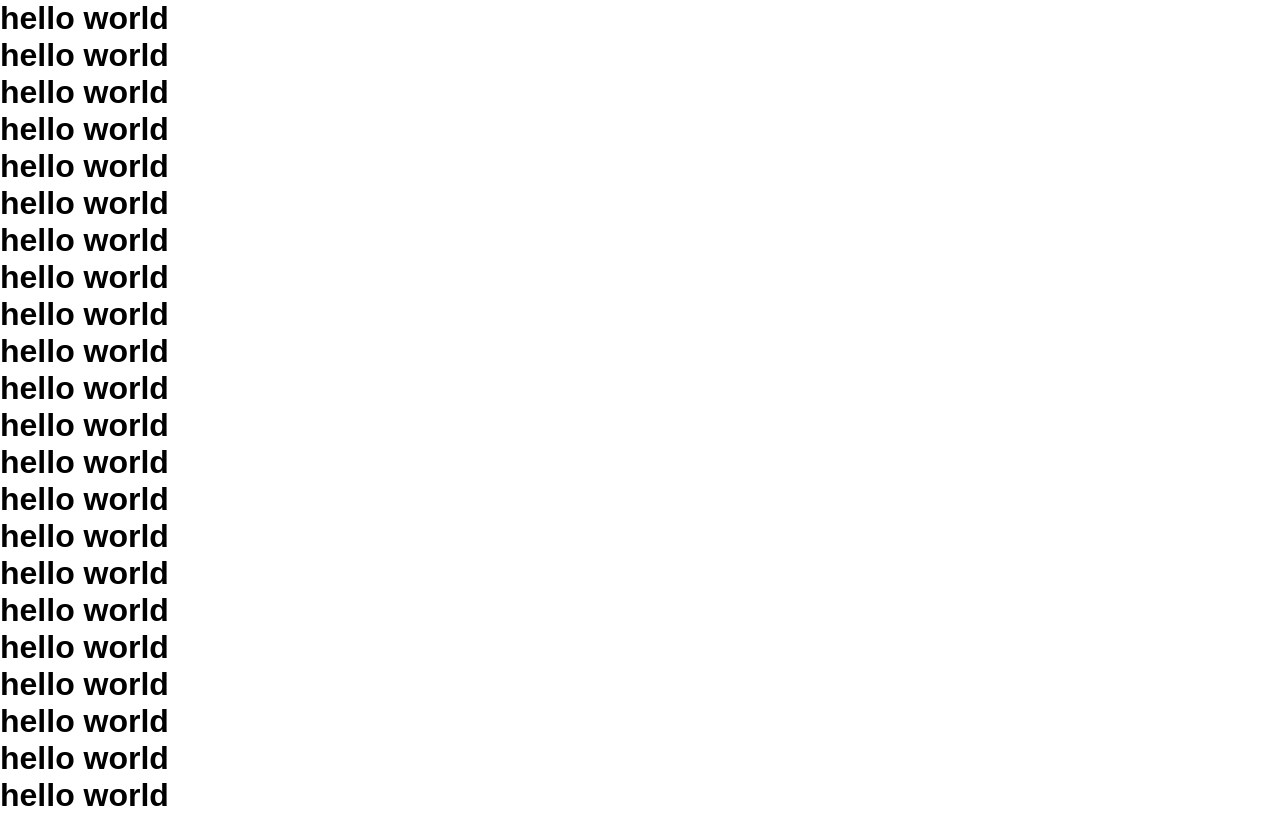
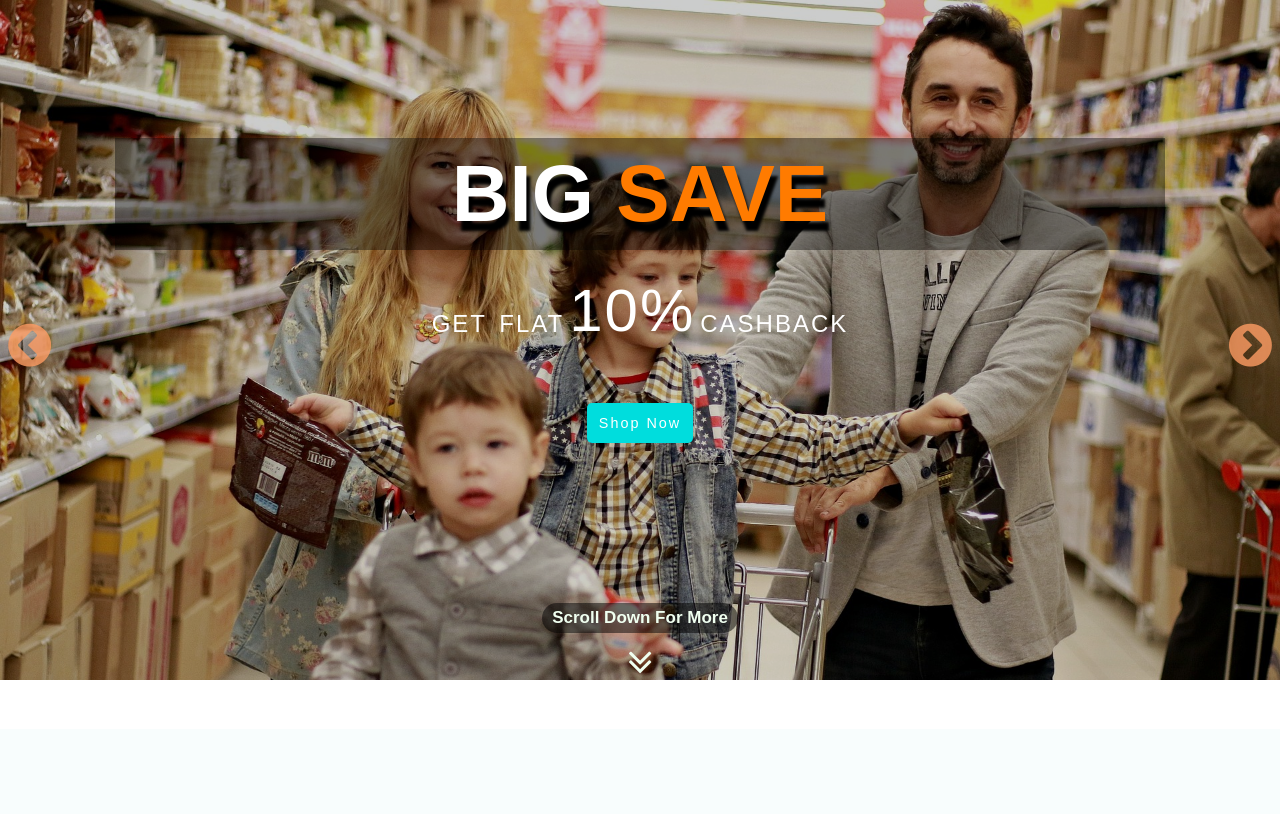
Before and after one commit to Rejaulali/EcommerceWebsite, a Django app: page / in a window 1280 px wide. Shown: the part 71-885 px from the top of the page. After the commit the page ends 751 px from the top, so only its background shows below. Run offline with Django 3.2, Linux system fonts and the light colour scheme.

Commit message:
carousel 95% completed

```diff
--- a/static/css/main.css
+++ b/static/css/main.css
@@ -1,3 +1,4 @@
+@import "slider.css";
 *{
     margin:0px;
     padding:0px;
@@ -24,6 +25,7 @@ a{
     list-style: none;
     border-bottom:1px solid orange;
     overflow: auto;
+    z-index: 10;
 
 }
 .burger div{
@@ -68,6 +70,7 @@ a{
     background: lightgray;
     height:0px;
     overflow: hidden;
+    z-index: +10;
     transition: 0.2s ease-in-out;
 }
 .dropdown li{
@@ -135,7 +138,8 @@ li:hover > .dropdown{
 
     .nav-links{
         display: block;
-        position: fixed;
+        position: absolute;
+        z-index: 25;
         margin:0px;
         padding: 0px;
         width: 85%;
--- /dev/null
+++ b/static/css/slider.css
@@ -0,0 +1,246 @@
+.slide-container{
+    position: relative;
+    overflow: hidden;
+
+
+}
+
+.slides{
+    display: flex;
+    width: 100vw;
+    height: 300px;
+
+}
+.slide img{
+    width: 100vw;
+    height: 300px;
+    object-fit: cover;
+    object-position: top;
+    /*display: none;*/
+
+}
+.arrow{
+
+    position: absolute;
+    outline: none;
+    top:0px;
+    z-index: 4;
+    opacity: 0.8;
+    background: transparent;
+    color:rgb(255, 157, 100);
+    height: 100%;
+    width: 100px;
+    border: none;
+    font-size:25px;
+    cursor:pointer;
+    transition: 0.3s;
+}
+.arrow:hover{
+    opacity: 1;
+    color:rgb(211, 82, 8);
+}
+.prev{
+    left:0px;
+}
+.next{
+    right:0px;
+}
+.fa-chevron-circle-left{
+    position: absolute;
+    top:calc(50% - 20px);
+    left:12px;
+    animation:prevanimation 1s ease forwards 2s infinite;
+}
+.fa-chevron-circle-right{
+    position: absolute;
+    top:calc(50% - 20px);
+    right:12px;
+    animation:nextanimation 1s ease forwards 2s infinite;
+}
+@keyframes prevanimation{
+    0%{
+        left:12px;
+    }
+    40%{
+        left:3px;
+    }
+    100%{
+        left:12px;
+    }
+}
+@keyframes nextanimation{
+    0%{
+        right:12px;
+    }
+    40%{
+        right:3px;
+    }
+    100%{
+        right:12px;
+    }
+}
+
+/* Decorating Slides*/
+.slide-overlay{
+    position: absolute;
+    color:honeydew;
+    display: inline-flex;
+    justify-content: center;
+    padding: 0px;
+    z-index: 2;
+    bottom:2px;
+    width: 100%;
+    height: 9%;
+}
+.scrolldown{
+    position: absolute;
+    text-align: center;
+    bottom: 5px;
+}
+.scrolldown p{
+    font-size: 17px;
+    font-weight: bolder;
+    background: rgba(0, 0, 0,0.5);
+    padding:5px;
+    padding-left: 10px;
+    padding-right: 10px;
+    border-radius: 100px;
+    display: none;
+    animation: scrollpara 1.5s ease forwards infinite;
+}
+.scrolldown i{
+    font-size: 40px;
+    position: relative;
+    opacity: 0.3;
+    animation: down-arrow 1.5s ease forwards infinite;
+}
+@keyframes down-arrow{
+    0%{
+        top:0px;
+    }
+    40%{
+        top:10px;
+        opacity: 1;
+    }
+    100%{
+        top:0px
+    }
+}
+@keyframes scrollpara{
+    0%{
+        opacity: 0;
+    }
+    40%{
+
+        opacity: 1;
+    }
+    100%{
+        opacity: 0;
+    }
+}
+
+.slide-cover{
+    position: absolute;
+    display: flex;
+    flex-direction: column;
+    top:0px;
+    width:100%;
+    height: 100%;
+    justify-content: center;
+    background-color: rgba(0, 0, 0,0.2);
+    align-items: center;
+}
+.slide-cover div{
+    display: flex;
+    z-index: 10;
+    justify-content: center;
+    text-align: center;
+}
+.slide-cover .title{
+    font-size: 20px;
+    opacity: 1;
+    color:rgb(255, 255, 255);
+    text-shadow: 4px 10px 3px black;
+    background: rgba(0, 0, 0,0.4);
+    width: 82%;
+    padding:10px 0 10px 0;
+    position: relative;
+    top:-30px;
+    text-transform: uppercase;
+    margin-bottom: 1em;
+}
+
+.slide-cover .offer{
+    font-size: 15px;
+    color:white;
+    word-spacing: 4px;
+    letter-spacing: 2px;
+    text-transform: uppercase;
+    font-weight: 700;
+    margin-bottom: 1em;
+}
+
+.offer-value{
+    font-size: 20px;
+    margin: 0px 5px 0px 5px;
+    font-weight: bold;
+    position: relative;
+    top:-5px;
+}
+.slide-cover .offerbtn{
+    border-radius: 5px;
+    font-size: 15px;
+    padding: 5px;
+    outline: none;
+    border:none;
+    background-color: rgb(0, 221, 221);
+    color:white;
+    text-transform: capitalize;
+    letter-spacing: 2px;
+    cursor:pointer;
+}
+.slide-cover .offerbtn:hover{
+    background-color: rgb(3, 143, 143);
+}
+@media (min-width:975px){
+    .slide img{
+        height: 85vh;
+    }
+    .slides{
+        height: 85vh;
+    }
+    .arrow{
+        font-size: 50px;
+    }
+    .fa-chevron-circle-left{
+        top:calc(50% -35px)
+    }
+   .scrolldown p{
+       display: block;
+   }
+   .slide-cover{
+        height: 85vh;
+    }
+    .slide-cover .title{
+        font-size: 2.5em;
+        top: -60px;
+    }
+    .slide-cover .offer{
+        position: relative;
+        top:-40px;
+        font-size: 1.5em;
+        font-weight: normal;
+    }
+    .offer-value{
+        font-size: 2.5em;
+        top: -34px;
+        font-weight: normal;
+    }
+    .slide-cover .offerbtn{
+        position: relative;
+        top:-40px;
+        font-size: 0.9em;
+        padding: 12px;
+        font-weight: normal;
+    }
+}
--- a/templates/index.html
+++ b/templates/index.html
@@ -27,18 +27,18 @@
       </li>
       <div class="nav-links">
         <h3 class="nav-header">Menu Links</h3>
-          <li><a  href="#" class="active">Home</a></li>
-          <li><a href="#" >Product Category</a>
+        <li><a href="#" class="active">Home</a></li>
+        <li><a href="#">Product Category</a>
           <ul class="dropdown">
-              <li class="dropdown-link" ><a href="#" >Category 1</a></li>
-              <li class="dropdown-link" ><a href="#" >Category 2sdff</a></li>
-              <li class="dropdown-link" ><a href="#" >Category 3</a></li>
+            <li class="dropdown-link"><a href="#">Category 1</a></li>
+            <li class="dropdown-link"><a href="#">Category 2sdff</a></li>
+            <li class="dropdown-link"><a href="#">Category 3</a></li>
           </ul>
         </li>
-          <li><a href="#" >Contact Us</a></li>
-          <li><a href="#" >About</a></li>
-          <li><a href="#" >Profile</a></li>
-          <li><a href="#" >Log In</a></li>
+        <li><a href="#">Contact Us</a></li>
+        <li><a href="#">About</a></li>
+        <li><a href="#">Profile</a></li>
+        <li><a href="#">Log In</a></li>
       </div>
 
       <li class="search-box">
@@ -54,31 +54,86 @@
       </li>
     </ul>
   </nav>
-  <h1>hello world</h1>
-  <h1>hello world</h1>
-  <h1>hello world</h1>
-  <h1>hello world</h1>
-  <h1>hello world</h1>
-  <h1>hello world</h1>
-  <h1>hello world</h1>
+  <div class="slide-container">
+    <div class="slides">
+      <div class="slide">
+        <img src="{% static 'images/slide-4.jpg'%}"/>
+        <div class="slide-cover">
+          <div class="title">
+            <h1>
+              Big <span style="color:rgb(255, 123, 0);">Save</span>
+            </h1>
+          </div>
+          <div class="offer">
+            Get flat <span class="offer-value">10%</span> cashback
+          </div>
+          <button class="offerbtn">
+            <span>Shop now</span>         </div>
+          </button>
+      </div>
+      <div class="slide">
+        <img src="{% static 'images/slide-1.jpg'%}"/>
+        <div class="slide-cover">
+          <div class="title">
+            <h1>
+              healthy <span style="color:rgb(255, 123, 0);">Saving</span>
+            </h1>
+          </div>
+          <div class="offer">
+            Get <span class="offer-value">30%</span> off
+          </div>
+          <button class="offerbtn">
+            <span>Shop now</span>         </div>
+          </button>
+      </div>
+      <div class="slide">
+        <img src="{% static 'images/slide-3.jpg'%}"/>
+        <div class="slide-cover">
+          <div class="title">
+            <h1>
+              Big <span style="color:rgb(255, 123, 0);">deal</span>
+            </h1>
+          </div>
+          <div class="offer">
+            Get best offer upto <span class="offer-value">10%</span>
+          </div>
+          <button class="offerbtn">
+            <span>Shop now</span>         </div>
+          </button>
+      </div>
 
-  <h1>hello world</h1>
-  <h1>hello world</h1>
-  <h1>hello world</h1>
-  <h1>hello world</h1>
-  <h1>hello world</h1>
-  <h1>hello world</h1>
-  <h1>hello world</h1>
-  <h1>hello world</h1>
-  <h1>hello world</h1>
-  <h1>hello world</h1>
-  <h1>hello world</h1>
+      <div class="slide">
+        <img src="{% static 'images/slide-2.jpg'%}"/>
+        <div class="slide-cover">
+          <div class="title">
+            <h1>
+              today's <span style="color:rgb(255, 123, 0);">Discount</span>
+            </h1>
+          </div>
+          <div class="offer">
+            get now <span class="offer-value">40%</span>Discounts
+          </div>
+          <button class="offerbtn">
+            <span>Shop now</span>         </div>
+          </button>
+      </div>
+    </div>
+    <div class="slide-controls">
+      <button class="arrow prev" id="prevBtn"><i class="fa fa-chevron-circle-left" aria-hidden="true"></i></button>
+      <button class="arrow next"id="nextBtn"><i class="fa fa-chevron-circle-right" aria-hidden="true"></i></button>
+    </div>
+    <div class="slide-overlay">
+      <div class="scrolldown">
+        <p>
+          Scroll Down For More
+        </p>
+        <i class="fa fa-angle-double-down" aria-hidden="true"></i>
+      </div>
+    </div>
+  </div>
 
-  <h1>hello world</h1>
-  <h1>hello world</h1>
-  <h1>hello world</h1>
-  <h1>hello world</h1>
   <script src="{% static 'js/main.js'%}"></script>
+  <script src="{% static 'js/slider.js'%}"></script>
 </body>
 
 </html>
```
Also changed, not shown: static/js/main.js (+1 -6 lines), static/js/slider.js (added, +90 -0 lines), static/images/slide-1.jpg (added), static/images/slide-2.jpg (added), static/images/slide-4.jpg (added), 1 other file. Lines whose indentation alone changed are shown as unchanged.
